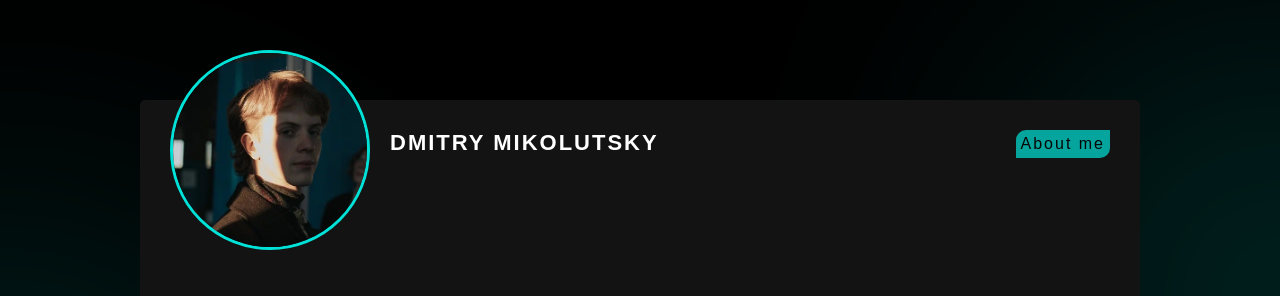
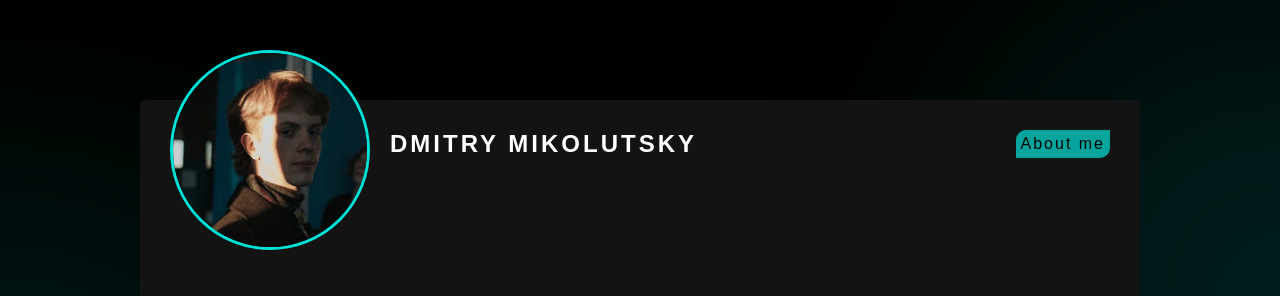
Before and after one commit to dimonstr223/react-portfolio, a React (Create React App) app: page / in a window 1280 px wide. Shown: the top 296 px of the page. Built offline with nearby package versions, Linux system fonts and the light colour scheme; a web font is replaced by a local one.

Commit message:
About component created

```diff
--- a/src/scss/App.scss
+++ b/src/scss/App.scss
@@ -61,9 +61,9 @@ body {
 		}
 
 		.name {
-			letter-spacing: 2px;
+			letter-spacing: 3px;
 			text-transform: uppercase;
-			font-size: 22px;
+			font-size: 24px;
 			flex: 1;
 		}
 
@@ -112,6 +112,12 @@ body {
 			}
 		}
 	}
+}
+
+.about {
+	position: absolute;
+	max-width: 400px;
+	padding: 15px;
 }
 
 .skillset {
```
Also changed, not shown: src/components/About.jsx (added, +15 -0 lines).
